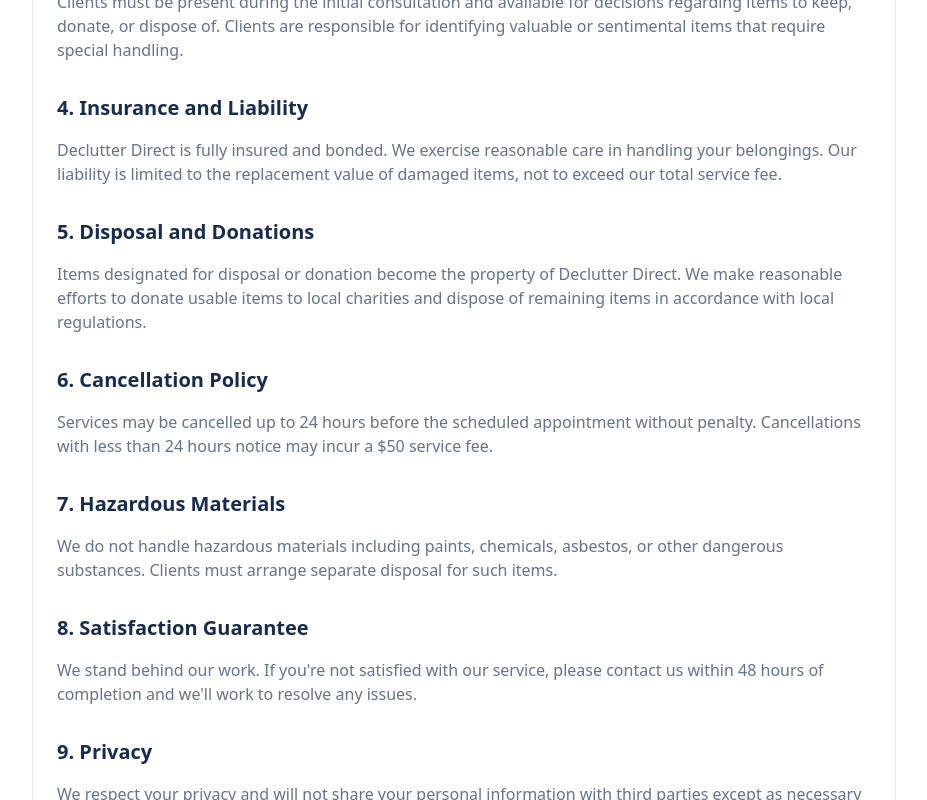
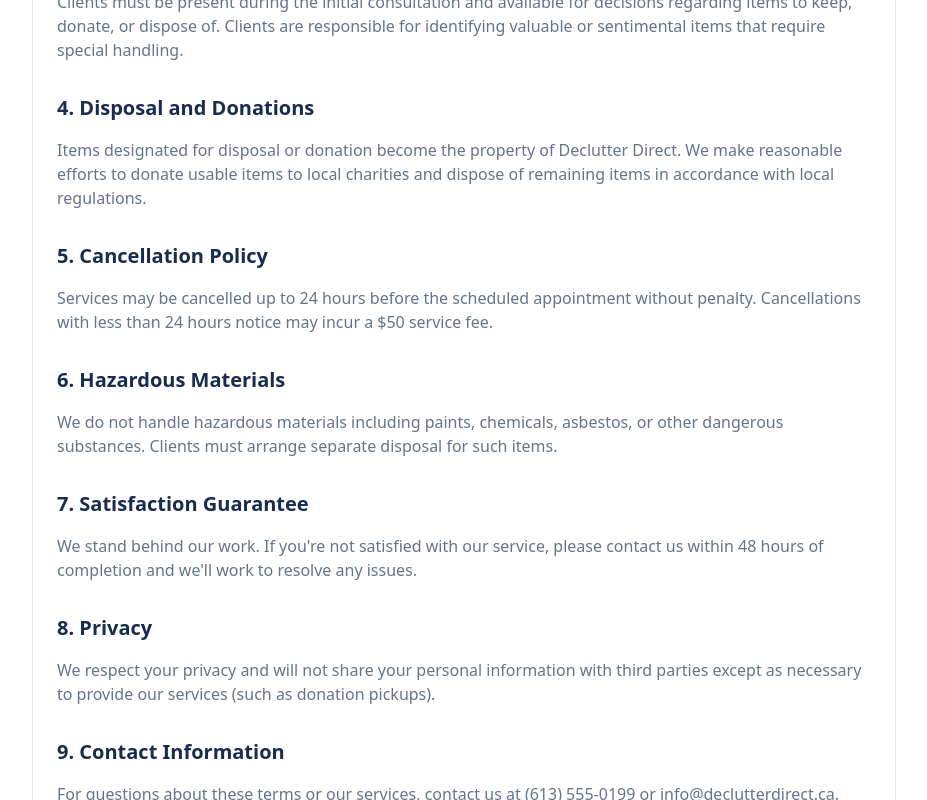
Before and after one commit to JohnDavidSf/declutter-direct-ottawa-91, a React (Vite) app: page /terms in a window 1280 px wide. Shown: the part 700-1500 px from the top of the page, without its empty margins (176-1103 px from the left). Built offline with nearby package versions, Linux system fonts and the light colour scheme; the HTML template or start-up script is replaced by a standard one.

Commit message:
Code edited in Lovable Code Editor

```diff
--- a/src/pages/Terms.tsx
+++ b/src/pages/Terms.tsx
@@ -45,17 +45,10 @@ const Terms = () => {
               </p>
             </section>
 
-            <section>
-              <h3 className="text-xl font-bold text-primary mb-4">4. Insurance and Liability</h3>
-              <p>
-                Declutter Direct is fully insured and bonded. We exercise reasonable care in
-                handling your belongings. Our liability is limited to the replacement value of
-                damaged items, not to exceed our total service fee.
-              </p>
-            </section>
+
 
             <section>
-              <h3 className="text-xl font-bold text-primary mb-4">5. Disposal and Donations</h3>
+              <h3 className="text-xl font-bold text-primary mb-4">4. Disposal and Donations</h3>
               <p>
                 Items designated for disposal or donation become the property of Declutter Direct.
                 We make reasonable efforts to donate usable items to local charities and dispose
@@ -64,7 +57,7 @@ const Terms = () => {
             </section>
 
             <section>
-              <h3 className="text-xl font-bold text-primary mb-4">6. Cancellation Policy</h3>
+              <h3 className="text-xl font-bold text-primary mb-4">5. Cancellation Policy</h3>
               <p>
                 Services may be cancelled up to 24 hours before the scheduled appointment without
                 penalty. Cancellations with less than 24 hours notice may incur a $50 service fee.
@@ -72,7 +65,7 @@ const Terms = () => {
             </section>
 
             <section>
-              <h3 className="text-xl font-bold text-primary mb-4">7. Hazardous Materials</h3>
+              <h3 className="text-xl font-bold text-primary mb-4">6. Hazardous Materials</h3>
               <p>
                 We do not handle hazardous materials including paints, chemicals, asbestos, or
                 other dangerous substances. Clients must arrange separate disposal for such items.
@@ -80,7 +73,7 @@ const Terms = () => {
             </section>
 
             <section>
-              <h3 className="text-xl font-bold text-primary mb-4">8. Satisfaction Guarantee</h3>
+              <h3 className="text-xl font-bold text-primary mb-4">7. Satisfaction Guarantee</h3>
               <p>
                 We stand behind our work. If you're not satisfied with our service, please contact
                 us within 48 hours of completion and we'll work to resolve any issues.
@@ -88,7 +81,7 @@ const Terms = () => {
             </section>
 
             <section>
-              <h3 className="text-xl font-bold text-primary mb-4">9. Privacy</h3>
+              <h3 className="text-xl font-bold text-primary mb-4">8. Privacy</h3>
               <p>
                 We respect your privacy and will not share your personal information with third
                 parties except as necessary to provide our services (such as donation pickups).
@@ -96,7 +89,7 @@ const Terms = () => {
             </section>
 
             <section>
-              <h3 className="text-xl font-bold text-primary mb-4">10. Contact Information</h3>
+              <h3 className="text-xl font-bold text-primary mb-4">9. Contact Information</h3>
               <p>
                 For questions about these terms or our services, contact us at (613) 555-0199
                 or info@declutterdirect.ca.
```
